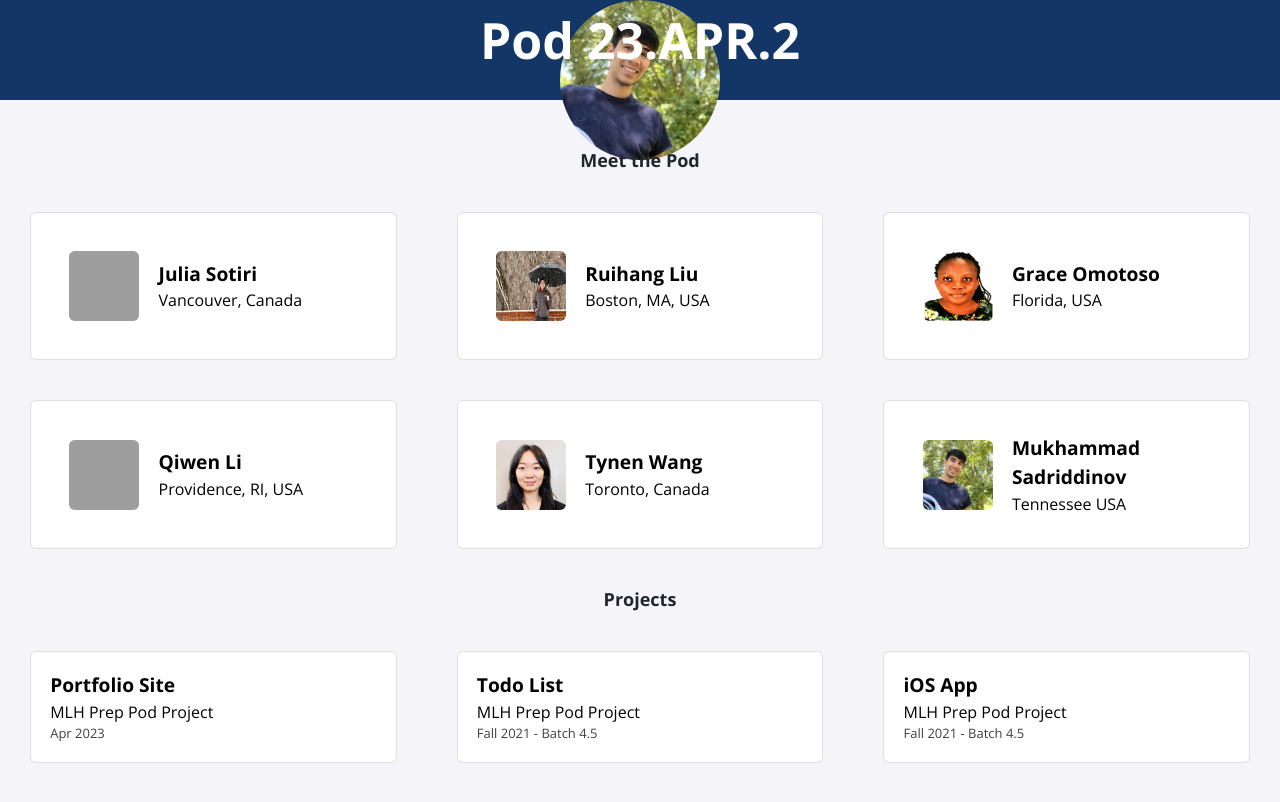
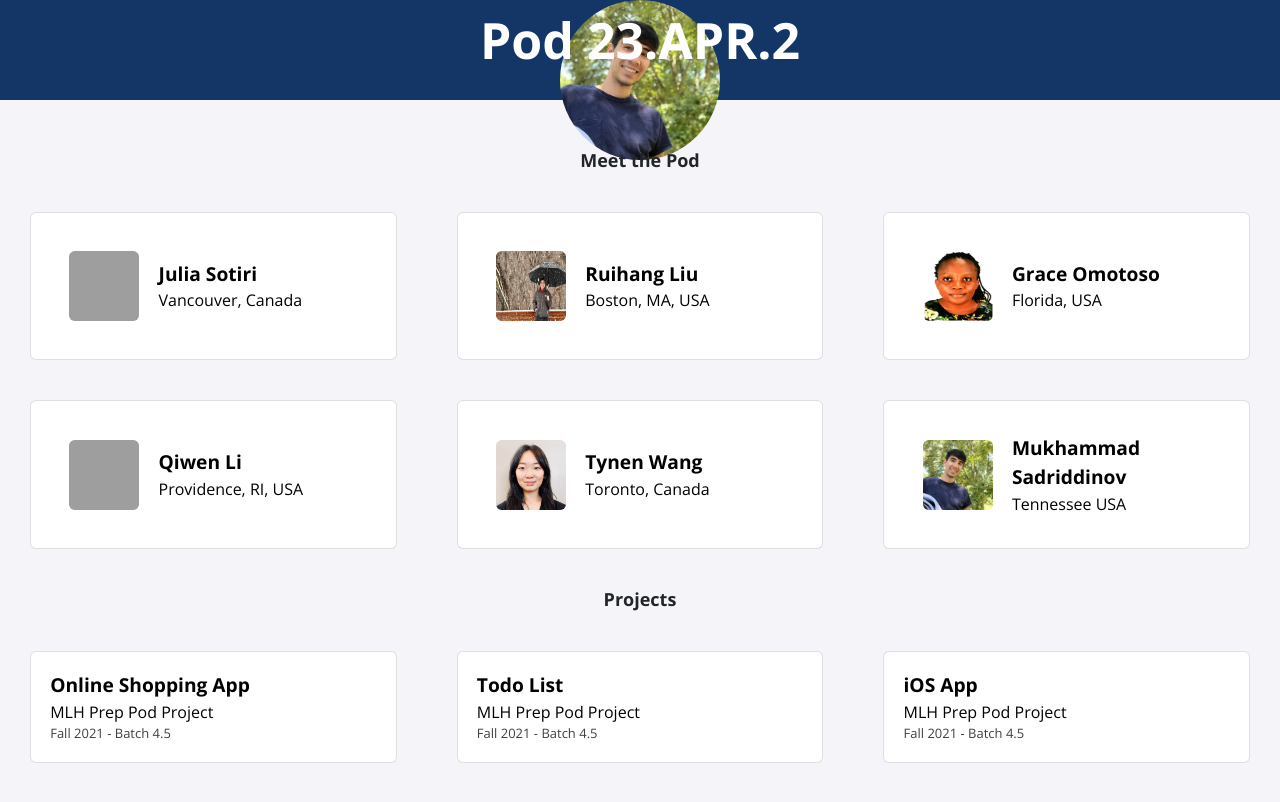
Before and after one commit to MLH-Fellowship/prep-portfolio-23.APR.PREP.2, a Jekyll site: the page built from index.html, in a window 1280 px wide, cut to the strip 290-1123 px from the top of the page. Shown: the top 802 px of the strip. Built offline with Jekyll 4.4.1, drawn with Linux system fonts in a browser that asks for light colours; nearby versions of some CDN libraries; grey boxes are pictures that could not be loaded.

Commit message:
Changed back projects.yml

```diff
--- a/_data/projects.yml
+++ b/_data/projects.yml
@@ -1,6 +1,6 @@
-- title: Portfolio Site
+- title: Online Shopping App
   event: MLH Prep Pod Project
-  date: Apr 2023
+  date: Fall 2021  - Batch 4.5
   page-name: project
 
 - title: Todo List
```
